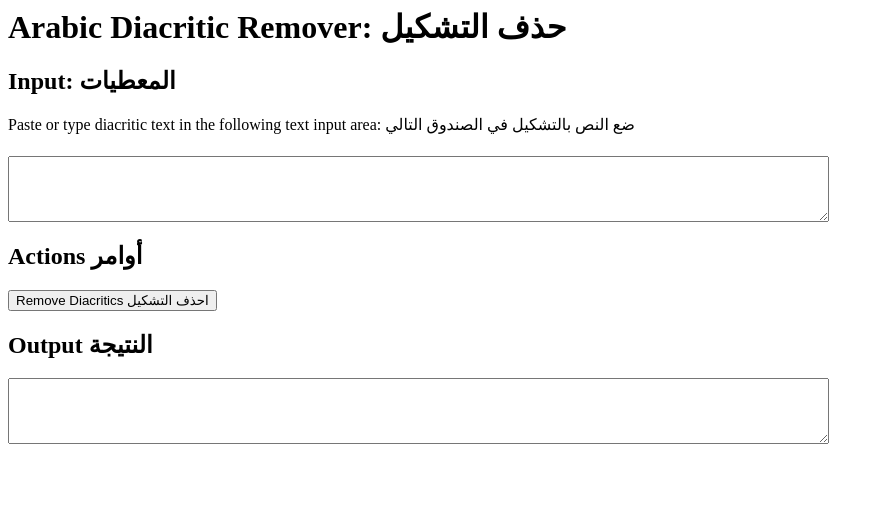
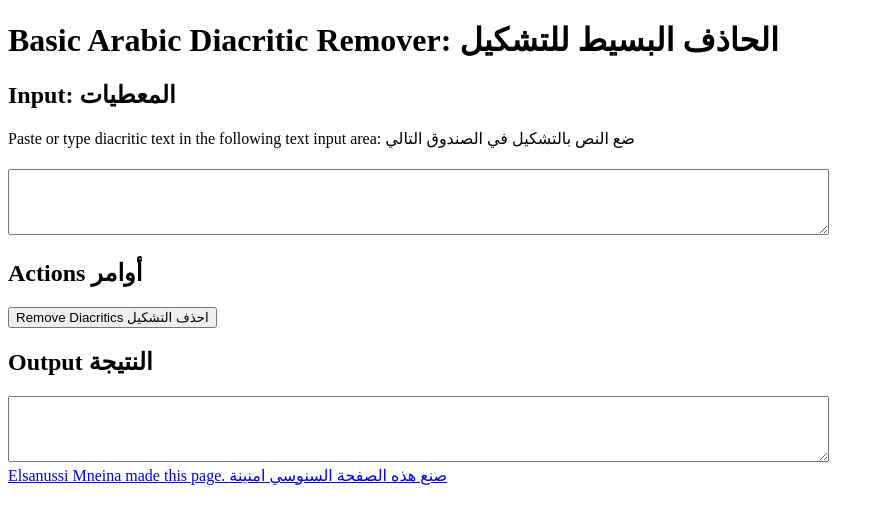
Before and after one commit to elsanussi-s-mneina/basic-arabic-diacritic-remover-web-app, a plain HTML site: page index.html in a window 1280 px wide. Shown: the whole page, without its empty margins (0-884 px from the left). Drawn offline with Linux system fonts and the light colour scheme.

Commit message:
Add documentation

```diff
--- a/index.html
+++ b/index.html
@@ -1,9 +1,39 @@
+<!DOCTYPE html>
+<!--
+  MIT License
+
+Copyright (c) 2020 Elsanussi Mneina
+
+https://github.com/elsanussi-s-mneina
+https://www.linkedin.com/in/elsanussi-mneina-57a8181b5/
+elsanussi.m@outlook.com
+
+
+Permission is hereby granted, free of charge, to any person obtaining a copy
+of this software and associated documentation files (the "Software"), to deal
+in the Software without restriction, including without limitation the rights
+to use, copy, modify, merge, publish, distribute, sublicense, and/or sell
+copies of the Software, and to permit persons to whom the Software is
+furnished to do so, subject to the following conditions:
+
+The above copyright notice and this permission notice shall be included in all
+copies or substantial portions of the Software.
+
+THE SOFTWARE IS PROVIDED "AS IS", WITHOUT WARRANTY OF ANY KIND, EXPRESS OR
+IMPLIED, INCLUDING BUT NOT LIMITED TO THE WARRANTIES OF MERCHANTABILITY,
+FITNESS FOR A PARTICULAR PURPOSE AND NONINFRINGEMENT. IN NO EVENT SHALL THE
+AUTHORS OR COPYRIGHT HOLDERS BE LIABLE FOR ANY CLAIM, DAMAGES OR OTHER
+LIABILITY, WHETHER IN AN ACTION OF CONTRACT, TORT OR OTHERWISE, ARISING FROM,
+OUT OF OR IN CONNECTION WITH THE SOFTWARE OR THE USE OR OTHER DEALINGS IN THE
+SOFTWARE.
+
+-->
 
 <html lang="en">
 <head>
   <meta http-equiv="Content-Type" content="text/html;charset=UTF-8">
 
-  <title>Arabic Diacritic Remover</title>
+  <title>Basic Arabic Diacritic Remover</title>
   <script>
     function removeDiacritics(inputString)
     {
@@ -67,7 +97,7 @@
   </script>
 </head>
 <body>
-  <h1>Arabic Diacritic Remover: حذف التشكيل</h1>
+  <h1>Basic Arabic Diacritic Remover: الحاذف البسيط للتشكيل</h1>
   <h2>Input: المعطيات</h2>
   <p>Paste or type diacritic text in the following text input area: ضع النص بالتشكيل في الصندوق التالي</p>
 
@@ -79,5 +109,6 @@
   <h2>Output النتيجة</h2>
   <textarea id="arabicOutputTextArea" rows="4" cols="100"></textarea>
 
+  <footer><a href="https://github.com/elsanussi-s-mneina/">Elsanussi Mneina made this page. صنع هذه الصفحة السنوسي امنينة </a></footer>
 </body>
 </html>
```
Also changed, not shown: 1 other file.
